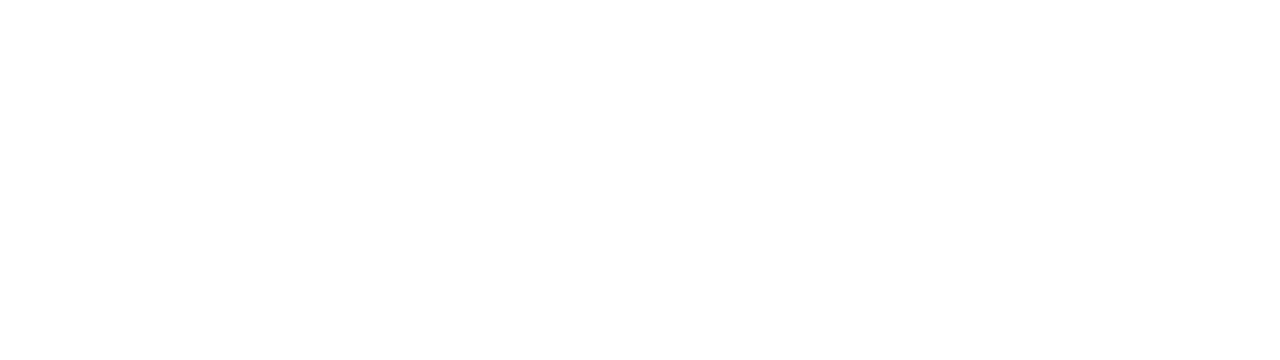
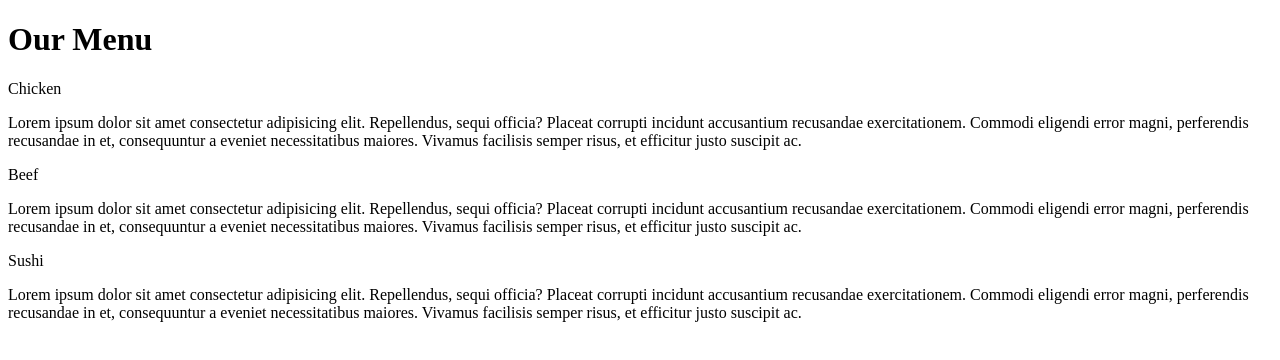
Before and after one commit to Moscato41/Coursera--FE-Dev, a plain HTML site: page index.html in a window 1280 px wide. Drawn offline with Linux system fonts and the light colour scheme.

Commit message:
Update index.html

```diff
--- a/index.html
+++ b/index.html
@@ -7,5 +7,49 @@
     <title>Module 2 Code Assignment</title>
     <link rel="stylesheet" href="styles.css" />
   </head>
-  <body></body>
+  <body>
+    <h1>Our Menu</h1>
+    <div class="row">
+      <div class="container col col-lg-4 col-md-6 col-sm-12"">
+        <section>
+          <div id="chicken">Chicken</div>
+          <p>
+            Lorem ipsum dolor sit amet consectetur adipisicing elit.
+            Repellendus, sequi officia? Placeat corrupti incidunt accusantium
+            recusandae exercitationem. Commodi eligendi error magni, perferendis
+            recusandae in et, consequuntur a eveniet necessitatibus maiores.
+            Vivamus facilisis semper risus, et efficitur justo suscipit ac.
+          </p>
+        </section>
+      </div>
+
+      <div class="container col-lg-4 col-md-6 col-sm-12">
+        <section>
+          <div id="beef">Beef</div>
+          <p>
+            Lorem ipsum dolor sit amet consectetur adipisicing elit.
+            Repellendus, sequi officia? Placeat corrupti incidunt accusantium
+            recusandae exercitationem. Commodi eligendi error magni, perferendis
+            recusandae in et, consequuntur a eveniet necessitatibus maiores.
+            Vivamus facilisis semper risus, et efficitur justo suscipit ac.
+          </p>
+        </section>
+      </div>
+
+      <div class="container col-lg-4 col-md-12 col-sm-12">
+        <section>
+          <div id="sushi">Sushi</div>
+          <p>
+            Lorem ipsum dolor sit amet consectetur adipisicing elit.
+            Repellendus, sequi officia? Placeat corrupti incidunt accusantium
+            recusandae exercitationem. Commodi eligendi error magni, perferendis
+            recusandae in et, consequuntur a eveniet necessitatibus maiores.
+            Vivamus facilisis semper risus, et efficitur justo suscipit ac.
+          </p>
+        </section>
+      </div>
+    </div>
+  </body>
+
+
 </html>
```
